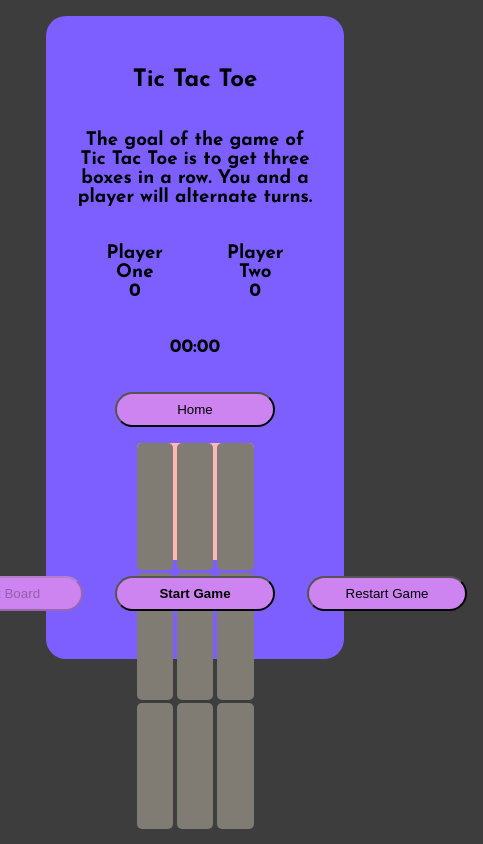
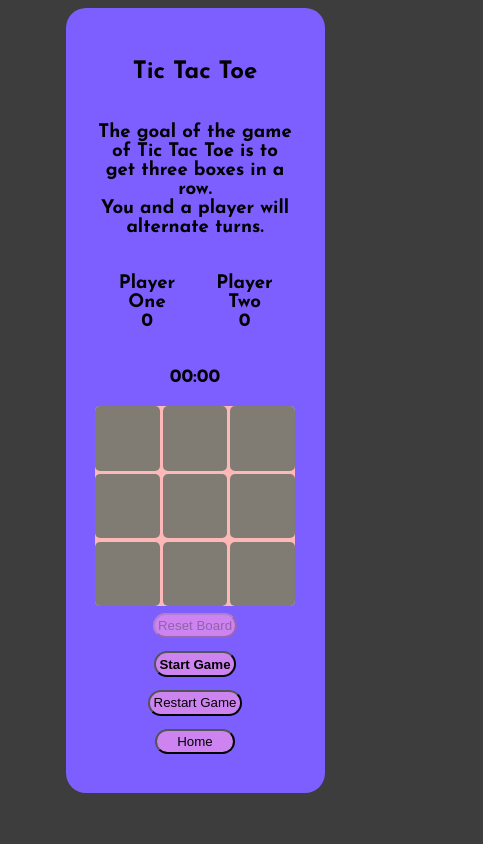
Before and after one commit to BurlingtonCodeAcademy/tic-tac-toe-dola-senou-jack, a plain HTML site: page pvp.html in a window 390 px wide. Shown: the whole page, 483 px wide, since content can reach past the window. Drawn offline with Linux system fonts and the light colour scheme.

Commit message:
responsiveness

```diff
--- a/pvp.html
+++ b/pvp.html
@@ -4,8 +4,11 @@
     <meta charset="UTF-8" />
     <meta name="viewport" content="width=device-width, initial-scale=1.0" />
     <meta http-equiv="X-UA-Compatible" content="ie=edge" />
-    <link rel="preconnect" href="https://fonts.gstatic.com">
-<link href="https://fonts.googleapis.com/css2?family=Josefin+Sans:wght@200;300;400;500;600;700&display=swap" rel="stylesheet">
+    <link rel="preconnect" href="https://fonts.gstatic.com" />
+    <link
+      href="https://fonts.googleapis.com/css2?family=Josefin+Sans:wght@200;300;400;500;600;700&display=swap"
+      rel="stylesheet"
+    />
     <link rel="stylesheet" href="styles/style.css" />
     <title>Tic Tac Toe PvP</title>
   </head>
@@ -15,58 +18,58 @@
       <div id="textContainer">
         <!-- game instructions -->
         <h3 id="describe">
-          The goal of the game of Tic Tac Toe is to get three boxes in a row. You and a player will alternate turns.
+          The goal of the game of Tic Tac Toe is to get three boxes in a row.<br>
+          You and a player will alternate turns.
         </h3>
         <!-- score board -->
         <div id="score">
-          <h3><span id="p1Name">Player One</span><br><span id="playerOneScore">0</span></h3>
-          <h3><span id="p2Name">Player Two</span> <br><span id="playerTwoScore">0</span></h3>
+          <h3>
+            <span id="p1Name">Player One</span><br /><span id="playerOneScore"
+              >0</span
+            >
+          </h3>
+          <h3>
+            <span id="p2Name">Player Two</span> <br /><span id="playerTwoScore"
+              >0</span
+            >
+          </h3>
         </div>
         <!-- timer -->
         <h3><span id="minutes">00</span>:<span id="seconds">00</span></h3>
-        <!-- go home button -->
-        <div class="status">
-          <button id="goHome">Home</button>
-        </div>
       </div>
       <!-- board container -->
 
       <div id="board">
+        <div id="cell-0" class="cell"></div>
 
-        <div id="cell-0" class="cell">
-        </div>
+        <div id="cell-1" class="cell"></div>
 
-        <div id="cell-1"class="cell">
-        </div>
+        <div id="cell-2" class="cell"></div>
 
-        <div id="cell-2" class="cell">
-        </div>
+        <div id="cell-3" class="cell"></div>
 
-        <div id="cell-3" class="cell">
-        </div>
+        <div id="cell-4" class="cell"></div>
 
-        <div id="cell-4" class="cell">
-        </div>
+        <div id="cell-5" class="cell"></div>
 
-        <div id="cell-5" class="cell">
-        </div>
+        <div id="cell-6" class="cell"></div>
 
-        <div id="cell-6" class="cell">
-        </div>
+        <div id="cell-7" class="cell"></div>
 
-        <div id="cell-7"class="cell">
-        </div>
-
-        <div id="cell-8" class="cell">
-        </div>
+        <div id="cell-8" class="cell"></div>
       </div>
       <!-- game controls -->
+      <div id="game-control" class="status">
+        <div>
+          <button id="reset" type="button" disabled="true">Reset Board</button>
+          <button id="start" type="button">
+            <span class="bold">Start Game</span>
+          </button>
+          <button id="restartGame" type="button">Restart Game</button>
+        </div>
         <div class="status">
-
-        <button id="reset" type="button" disabled=true>Reset Board</button>
-        <button id="start" type="button"><span class="bold">Start Game</span></button>
-        <button id="restartGame" type="button">Restart Game</button>
-
+          <button id="goHome">Home</button>
+        </div>
       </div>
     </div>
     <script src="/scripts/pvpScript.js"></script>
--- a/styles/style.css
+++ b/styles/style.css
@@ -1,8 +1,12 @@
+
+
 /*Reset margins/padding*/
 *:focus {
     outline: 0;
+    font-weight: 300;
+    box-sizing: border-box;
 }
-
+/* Background Formating*/
 body {
     background-color:#3d3d3d;
     margin: 0;
@@ -14,18 +18,19 @@ body {
     justify-content: center;
     align-items: center;
 }
-
+/* Bold Span */
 .bold {
     font-weight: 800;
 }
 
+/*Game Box*/
 #game-box {
     border-radius: 20px;
     background-color:#7d5fff;
-    width: 60vw;
+    width: 50vw;
     text-align: center;
     padding: 2rem;
-    margin: 1rem;
+    margin: .5rem;
 
     display: flex;
     flex-direction: column;
@@ -33,14 +38,16 @@ body {
 
 }
 
+/* Score Display*/
 #score {
     display: flex;
     justify-content: center;
 }
 
 #score h3 {
-    padding: 0 2rem 0  2rem;
+    padding: 0 1rem 0  1rem;
 }
+
 /* main grid */
 #board {
     background-color: #ffb8b8;
@@ -49,8 +56,8 @@ body {
     grid-template-rows: 1fr 1fr 1fr;
     grid-gap: .2rem;
     border-radius: 5px;
-    width: 30vw;
-    height: 30vw;
+    width: 400px;
+    height: 400px;
 }
 
 #board div {
@@ -75,12 +82,16 @@ body {
 }
 
 
+/* Button Styling */
+#game-control {
+    display: flex;
+    flex-wrap: wrap;
+    flex-direction: column;
+    justify-content: center;
+}
 .status {
     display: flex;
     justify-content: center;
-
-
-
 }
 
 
@@ -102,22 +113,33 @@ body {
     background-color: #c56cf0;
 }
 
+#goHome {
+    padding: .2rem;
+}
 
+
+
+/* Form styles */
+#submit input{
+    margin: 1em;
+}
+#submit label{
+    margin: 1em;
+}
+
+/* click event player display */
 .Xicon{
     background-image: url(/pictures/x.svg);
     background-repeat: no-repeat;
     background-size: contain;
     background-position: center;
+}
 
-
-}
 .Oicon{
     background-image: url(/pictures/o.svg);
     background-repeat: no-repeat;
     background-size: contain;
     background-position: center;
-
-
 }
 
 .winShow {
@@ -126,9 +148,28 @@ body {
     border-radius: 5px;
 }
 
-#submit input{
-    margin: 1em;
+
+/* Media Querries */
+@media screen and (max-width: 700px) {
+    #board {
+        height: 200px;
+        width: 200px;
+
+    }
+
+    .cell {
+        min-height: 5vh;
+    }
+
+
+    .status button {
+        margin: .5em;
+        padding: .2rem;
+        min-width: 5rem;
+        border-radius: 20px;
+        background-color: #cd84f1;
+
+        transition: background-color .5s
+    }
+
 }
-#submit label{
-    margin: 1em;
-}
```
Also changed, not shown: index.html (+2 -2 lines), vComp.html (+36 -32 lines). Lines whose indentation alone changed are shown as unchanged.
